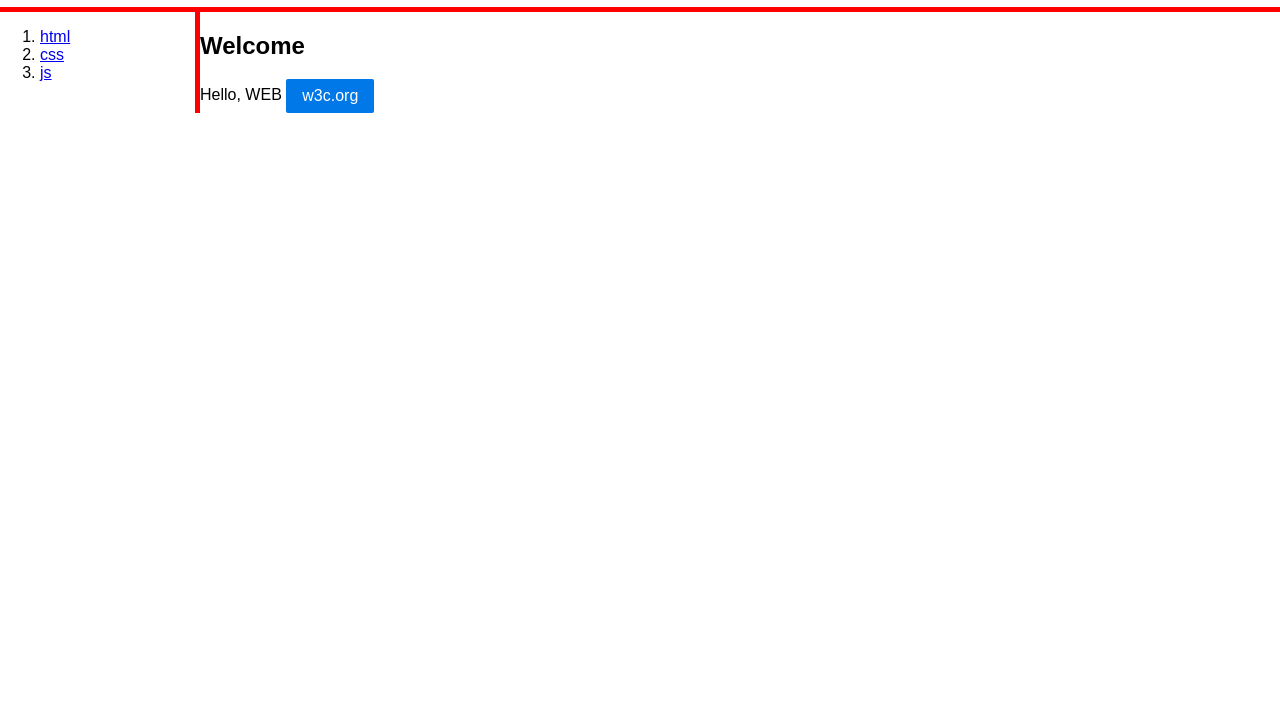
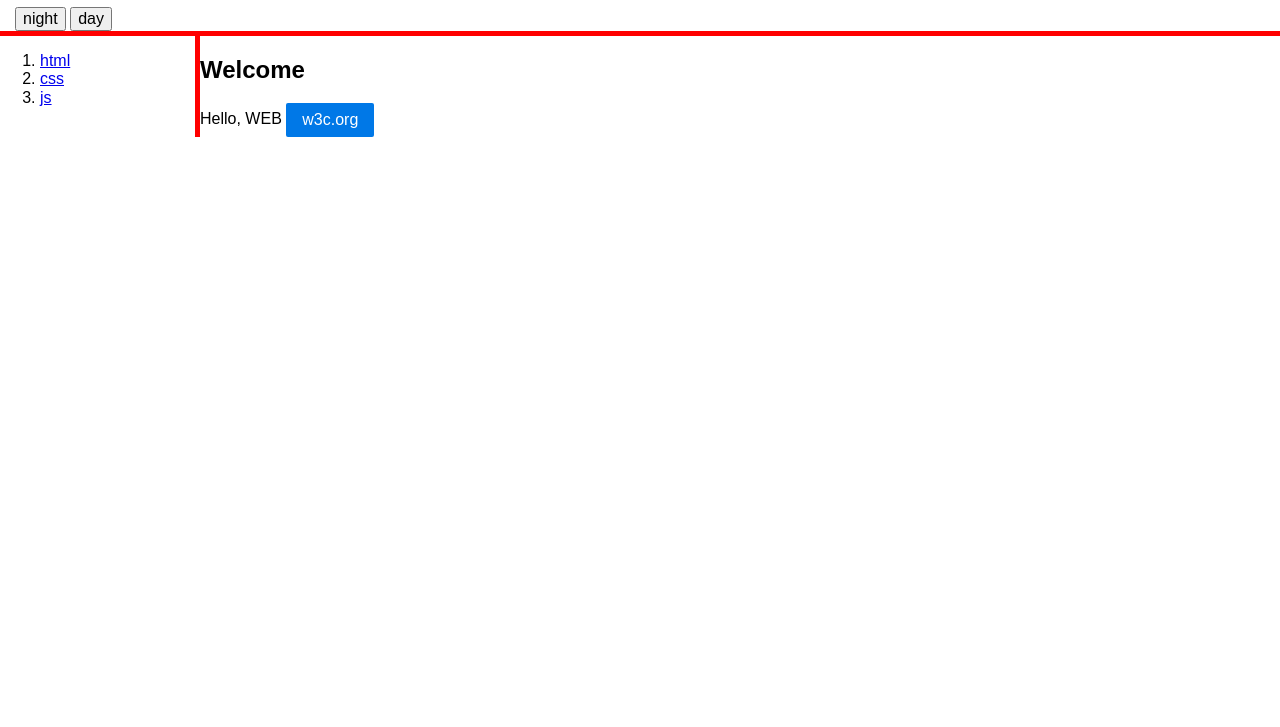
Before and after one commit to egoingsb/d-css-class, a plain HTML site: page index.html in a window 1280 px wide. Shown: the part 73-800 px from the top of the page. Drawn offline with nearby package versions, Linux system fonts and the light colour scheme.

Commit message:
자바스크립트 기본 수업 예제 완성

```diff
--- a/index.html
+++ b/index.html
@@ -9,6 +9,15 @@
 <body>
     <header>
         <h1><a href="index.html">WEB</a></h1>
+
+        <input type="button" value="night" onclick="
+            document.querySelector('body').style.backgroundColor='black';
+            document.querySelector('body').style.color='white';
+        ">
+        <input type="button" value="day" onclick="
+            document.querySelector('body').style.backgroundColor='white';
+            document.querySelector('body').style.color='black';
+        ">
     </header>
     <div id="nav">
         <nav>
```
Also changed, not shown: js/step1.html (added, +17 -0 lines).
